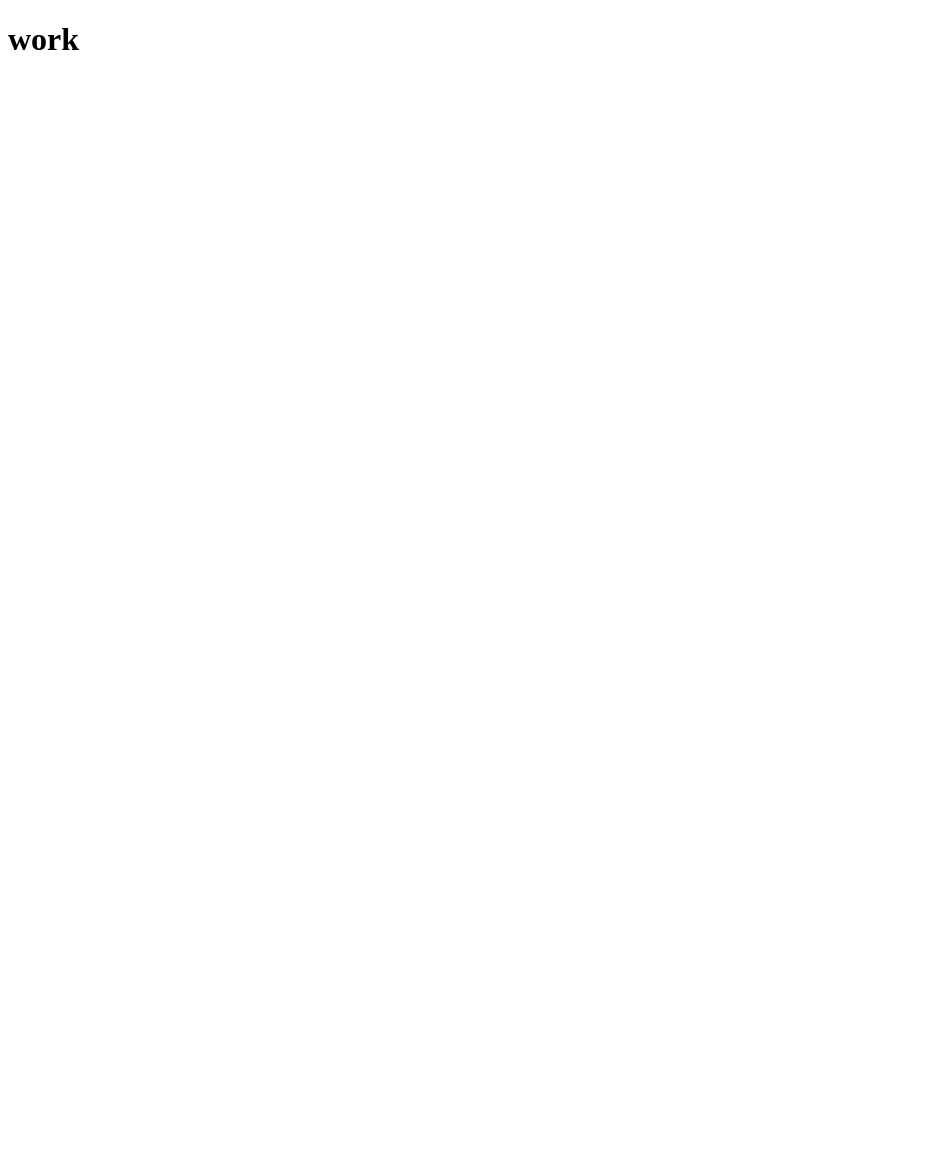
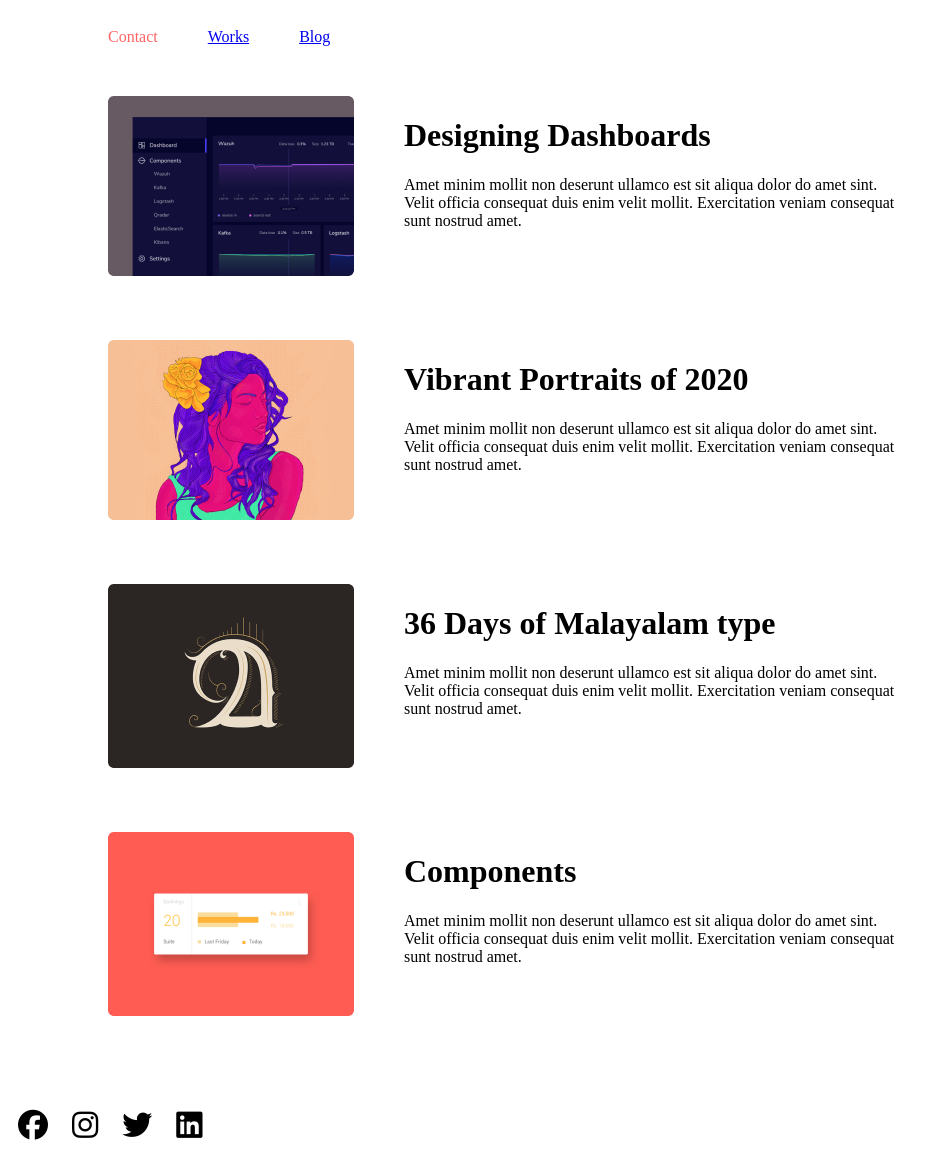
Before and after one commit to Behruz-N/portfolio, a plain HTML site: page work.html in a window 1280 px wide. Shown: the whole page, without its empty margins (0-950 px from the left). Before the commit the page ends 800 px from the top, so only its background shows below. Drawn offline with Linux system fonts and the light colour scheme.

Commit message:
new foto

```diff
--- a/blog.css
+++ b/blog.css
@@ -23,6 +23,24 @@
 }
 
 .div_text{
-    width: 682px;
-    height: 43px;
+    width:  682px;
 }
+
+.iconses i{
+    margin-top: 50px;
+    padding: 10px;
+    font-size: 30px;
+}
+
+.ds4_text1{
+    padding: 10px 50px;
+}
+.ds4_text2{
+    padding: 10px 50px;
+}
+.ds4_text3{
+    padding: 10px 50px;
+}
+.ds4_text4{
+    padding: 10px 50px;
+}
--- a/index.html
+++ b/index.html
@@ -5,15 +5,14 @@
     <meta name="viewport" content="width=device-width, initial-scale=1.0">
     <link rel="stylesheet" href="style.css">
     <link rel="stylesheet" href="https://cdnjs.cloudflare.com/ajax/libs/font-awesome/6.7.2/css/all.min.css" integrity="sha512-Evv84Mr4kqVGRNSgIGL/F/aIDqQb7xQ2vcrdIwxfjThSH8CSR7PBEakCr51Ck+w+/U6swU2Im1vVX0SVk9ABhg==" crossorigin="anonymous" referrerpolicy="no-referrer" />
+    <link rel="stylesheet" href="work.html">
     <title>Document</title>
 </head>
 <body>
     <header class="hh1">
      <li>Works</li>
-     <li>
-        <a href="./blog.html">Blog</a>
-     </li>
-     <li>Contact</li>
+     <li><a href="./blog.html">Blog</a></li>
+     <a href="work.html"> <li>Contact</li></a>
     </header>
 
 
--- /dev/null
+++ b/work.css
@@ -0,0 +1,55 @@
+.hh1{
+    padding: 20px 100px;
+    display: flex;
+    gap: 50px;
+}
+.hh1 a{
+     list-style: none;
+}
+.hh1 li{
+    list-style: none;
+}
+.contact{
+    color: rgba(255, 100, 100, 1);
+}
+
+.ds3_t1{
+    padding:30px 100px;
+    display: flex;
+    width: 800px;
+}
+.ds3_t2{
+    padding: 30px 100px;
+    display: flex;
+    width: 800px;
+}
+.ds3_t3{
+    padding: 30px 100px;
+    display: flex;
+    width: 800px;
+}
+
+.ds3_t4{
+    padding: 30px 100px;
+    display: flex;
+    width: 800px;
+}
+.iconses i{
+    margin-top: 150px;
+    padding: 10px;
+    font-size: 30px;
+
+
+}
+.ds3_t32{
+    padding-left: 50px;
+}
+.ds3_t22{
+    padding-left: 50px;
+}
+.ds3_t12{
+    padding-left: 50px;
+}
+.ds3_t42{
+    padding-left: 50px;
+}
--- a/work.html
+++ b/work.html
@@ -3,9 +3,79 @@
 <head>
     <meta charset="UTF-8">
     <meta name="viewport" content="width=device-width, initial-scale=1.0">
+    <link rel="stylesheet" href="https://cdnjs.cloudflare.com/ajax/libs/font-awesome/6.7.2/css/all.min.css" integrity="sha512-Evv84Mr4kqVGRNSgIGL/F/aIDqQb7xQ2vcrdIwxfjThSH8CSR7PBEakCr51Ck+w+/U6swU2Im1vVX0SVk9ABhg==" crossorigin="anonymous" referrerpolicy="no-referrer" />
+    <link rel="stylesheet" href="work.css">
+    <link rel="stylesheet" href="./blog.css">
+    <link rel="stylesheet" href="index.html">
     <title>Document</title>
 </head>
 <body>
-    <h1>work</h1>
+    <header class="hh1">
+        <li class="contact">Contact</li>
+        <a href="index.html"><li>Works</li></a>
+        <a href="./blog.html"><li>Blog</li></a>
+
+       </header>
+
+
+ <div class="ds3_t1">
+
+        <div class="ds3_t11">
+            <img src="Rectangle 30.png" alt="">
+        </div>
+        <div class="ds3_t12">
+            <h1>Designing Dashboards</h1>
+            <p>Amet minim mollit non deserunt ullamco est sit aliqua dolor do amet sint. Velit officia consequat duis enim velit mollit. Exercitation veniam consequat sunt nostrud amet.</p>
+        </div>
+
+    </div>
+
+
+
+
+<div class="ds3_t2">
+
+        <div class="ds3_t21">
+            <img src="Rectangle 32.png" alt="">
+        </div>
+        <div class="ds3_t22">
+            <h1>Vibrant Portraits of 2020</h1>
+            <p>Amet minim mollit non deserunt ullamco est sit aliqua dolor do amet sint. Velit officia consequat duis enim velit mollit. Exercitation veniam consequat sunt nostrud amet.</p>
+        </div>
+
+    </div>
+
+
+
+<div class="ds3_t3">
+        <div class="ds3_t31">
+            <img src="Rectangle 34.png" alt="">
+        </div>
+        <div class="ds3_t32">
+        <h1>36 Days of Malayalam type</h1>
+        <p>Amet minim mollit non deserunt ullamco est sit aliqua dolor do amet sint. Velit officia consequat duis enim velit mollit. Exercitation veniam consequat sunt nostrud amet.</p>
+        </div>
+    </div>
+
+
+    <div class="ds3_t4">
+        <div class="ds3_t41">
+            <img src="Rectangle 40.png" alt="">
+        </div>
+        <div class="ds3_t42">
+            <h1>Components</h1>
+            <p>Amet minim mollit non deserunt ullamco est sit aliqua dolor do amet sint. Velit officia consequat duis enim velit mollit. Exercitation veniam consequat sunt nostrud amet.</p>
+        </div>
+    </div>
+
+    <div class="iconses">
+        <i class="fa-brands fa-facebook"></i>
+        <i class="fa-brands fa-instagram"></i>
+        <i class="fa-brands fa-twitter"></i>
+        <i class="fa-brands fa-linkedin"></i>
+
+       </div>
+
+
 </body>
 </html>
```
Also changed, not shown: blog.html (+16 -4 lines), Rectangle 40.png (added).
